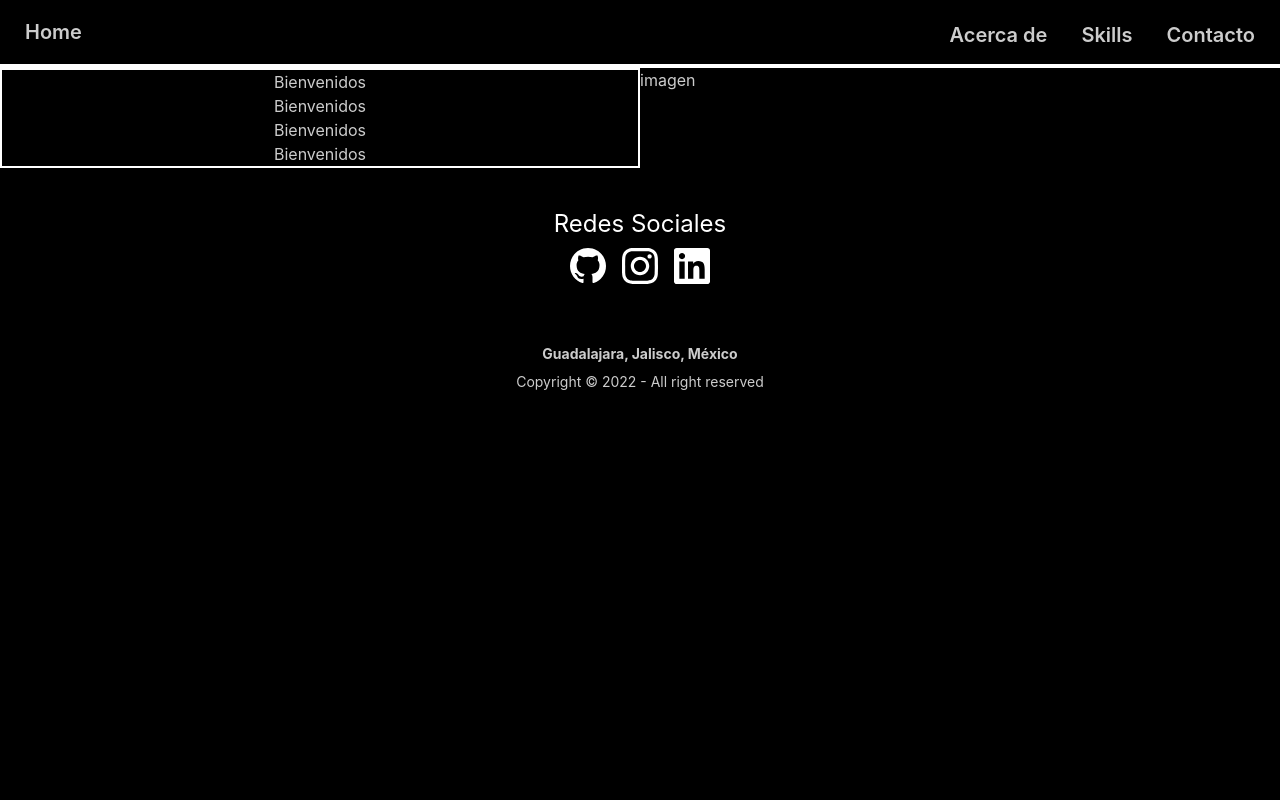
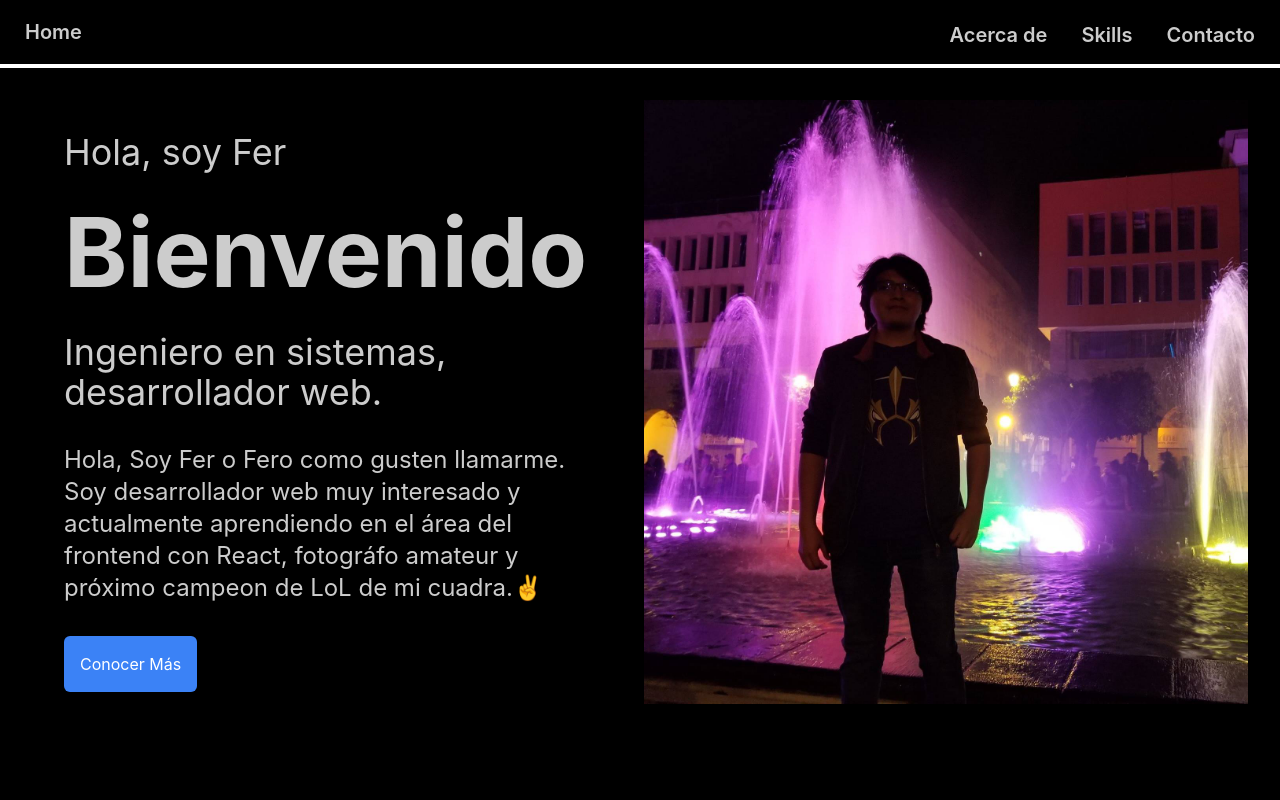
Before and after one commit to fer0o/fer-port, a Next.js app: page / in a window 1280 px wide. Shown: the top 800 px of the page. Built offline with nearby package versions, Linux system fonts and the light colour scheme.

Commit message:
Hero Index

```diff
--- a/components/Hero/HeroComponent.jsx
+++ b/components/Hero/HeroComponent.jsx
@@ -1,19 +1,34 @@
 import Image from 'next/image'
+import Link from 'next/link'
+import fuente from '../../public/heroImg/fuente.jpg'
 
 const HeroComponent = () => {
   return (
     <div>
       {/* grid container */}
-      <div className="grid lg:grid-cols-2 grid-cols-1 ">
+      <div className="grid lg:grid-cols-2 grid-cols-1 gap-2 m-8">
         {/* image grid */}
-        <div className="block text-center border-2 border-white lg:order-1 order-2">
-          <h1>Bienvenidos</h1>
-          <h1>Bienvenidos</h1>
-          <h1>Bienvenidos</h1>
-          <h1>Bienvenidos</h1>
+        <div className="block  lg:order-1 order-2 space-y-8 p-8">
+          <h2 className="lg:text-4xl text-xl">Hola, soy Fer</h2>
+          <h1 className="lg:text-8xl text-4xl font-bold">Bienvenido</h1>
+          <h3 className="lg:text-4xl text-xl">
+            Ingeniero en sistemas, desarrollador web.
+          </h3>
+          <h3 className="text-2xl">
+            Hola, Soy Fer o Fero como gusten llamarme. Soy desarrollador web muy
+            interesado y actualmente aprendiendo en el área del frontend con
+            React, fotográfo amateur y próximo campeon de LoL de mi cuadra.✌️
+          </h3>
+          <Link href="/about">
+            <button className="bg-blue-500 text-white p-4 rounded-md">
+              Conocer Más
+            </button>
+          </Link>
         </div>
         {/* grid text */}
-        <div className="lg:order-2 order-1">imagen</div>
+        <div className="lg:order-2 order-1">
+          <Image src={fuente} layout="responsive" />
+        </div>
       </div>
     </div>
   )
```
Also changed, not shown: public/heroImg/fuente.jpg (added).
